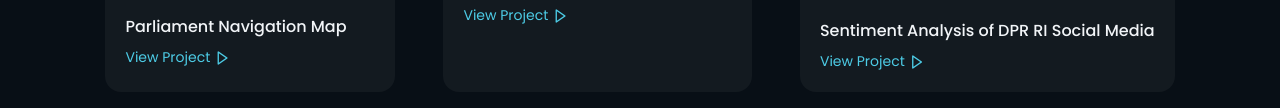
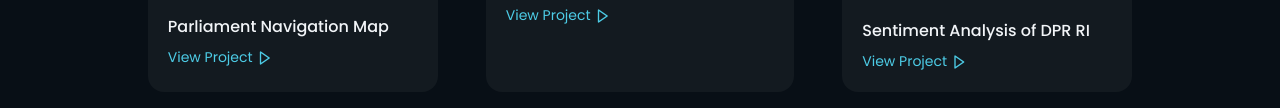
Before and after one commit to Radeeen/Portfolio, a plain HTML site: page index.html in a window 1280 px wide. Shown: the part 3133-3241 px from the top of the page. Drawn offline with nearby package versions, Linux system fonts and the light colour scheme.

Commit message:
Update index.html

```diff
--- a/index.html
+++ b/index.html
@@ -507,7 +507,7 @@
                 <div class="work__card mix ml">
                     <img src="assets/img/sentiment.png" alt="" class="work__img">
 
-                    <h3 class="work__title">Sentiment Analysis of DPR RI Social Media</h3>
+                    <h3 class="work__title">Sentiment Analysis of DPR RI</h3>
 
                     <a href="https://www.behance.net/gallery/229149885/Sentiment-Analysis-of-DPR-RI-Social-Media" class="work__button">
                         View Project <i class='bx bx-right-arrow work__icon'></i>
```
